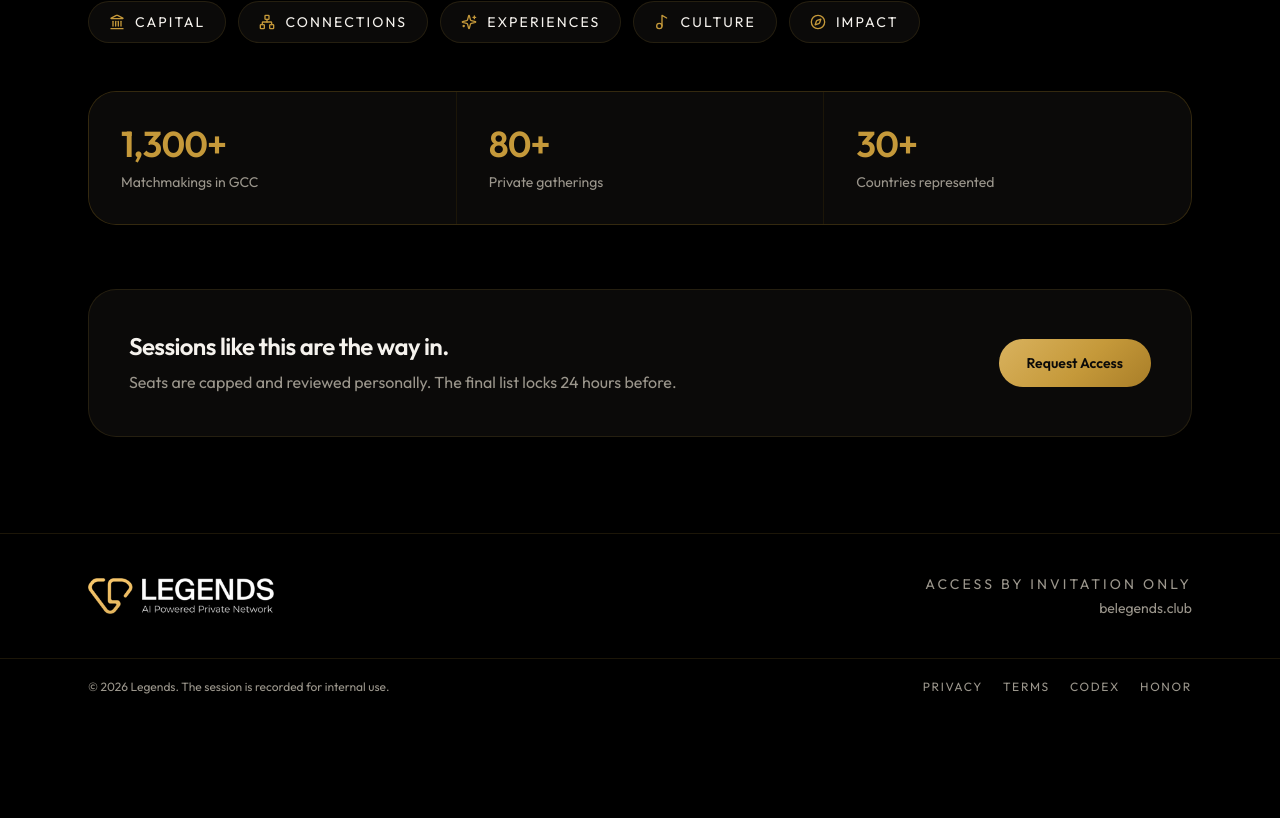
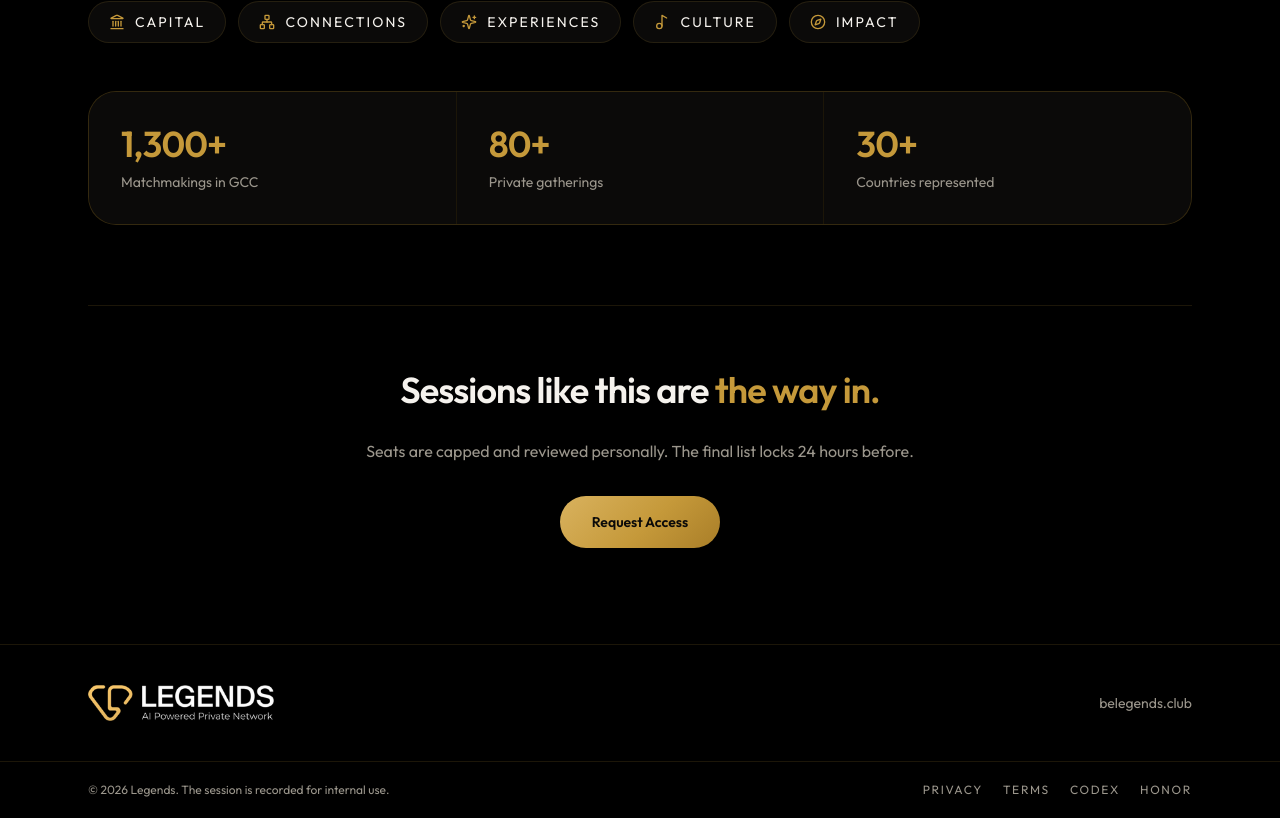
Before and after one commit to miaccinakk/legends-event, a Next.js app: page / in a window 1280 px wide. Shown: the part 3951-4769 px from the top of the page. Before the commit the page ends 4666 px from the top, so only its background shows below. Built offline with nearby package versions, Linux system fonts and the light colour scheme.

Commit message:
feat: revamp about legends CTA and adjust speaker portrait layout
Co-authored-by: miaccinakk <269912774+miaccinakk@users.noreply.github.com>

```diff
--- a/components/about-legends.tsx
+++ b/components/about-legends.tsx
@@ -62,15 +62,15 @@ export function AboutLegends() {
           ))}
         </div>
 
-        {/* Final CTA */}
-        <div className="mt-16 flex flex-col items-start gap-6 rounded-2xl border border-primary/30 bg-card p-8 sm:flex-row sm:items-center sm:justify-between sm:p-10">
-          <div>
-            <h3 className="text-balance text-2xl font-semibold tracking-tight">Sessions like this are the way in.</h3>
-            <p className="mt-2 text-pretty text-muted-foreground">
-              Seats are capped and reviewed personally. The final list locks 24 hours before.
-            </p>
-          </div>
-          <ApplyButton className="shrink-0 rounded-full gold-fill px-7 py-3.5 text-sm font-semibold text-primary-foreground transition-opacity hover:opacity-90">
+        {/* Final CTA — centered band, no card border, distinct from the stats block above */}
+        <div className="mt-20 flex flex-col items-center gap-7 border-t border-border pt-16 text-center">
+          <h3 className="max-w-2xl text-balance text-3xl font-semibold tracking-tight sm:text-4xl">
+            Sessions like this are <span className="gold-text">the way in.</span>
+          </h3>
+          <p className="max-w-xl text-pretty leading-relaxed text-muted-foreground">
+            Seats are capped and reviewed personally. The final list locks 24 hours before.
+          </p>
+          <ApplyButton className="mt-1 rounded-full gold-fill px-8 py-4 text-sm font-semibold text-primary-foreground transition-opacity hover:opacity-90">
             Request Access
           </ApplyButton>
         </div>
--- a/components/hero.tsx
+++ b/components/hero.tsx
@@ -75,12 +75,12 @@ export function Hero() {
             </div>
           </div>
 
-          {/* Right — speaker portrait. On mobile it sits behind the text block, faded so copy stays readable. On desktop it becomes a prominent side portrait. */}
-          <div className="absolute inset-0 -z-[1] opacity-40 lg:relative lg:inset-auto lg:z-0 lg:min-h-[560px] lg:opacity-100">
+          {/* Right — speaker portrait. On mobile it sits behind the text block, faded and masked so copy stays readable. On desktop it becomes a prominent side portrait. */}
+          <div className="pointer-events-none absolute inset-0 z-0 opacity-[0.45] [mask-image:linear-gradient(to_bottom,transparent,#000_20%,#000_75%,transparent)] lg:pointer-events-auto lg:relative lg:inset-auto lg:opacity-100 lg:min-h-[560px] lg:[mask-image:none]">
             <img
               src="/images/julius-bachmann.png"
               alt="Julius Bachmann — VC, CFO, Founder and musician"
-              className="pointer-events-none absolute left-1/2 top-1/2 w-[128%] max-w-none -translate-x-[58%] -translate-y-1/2 object-contain lg:left-0 lg:-translate-x-[22%]"
+              className="absolute left-1/2 top-1/2 h-[115%] w-auto max-w-none -translate-x-1/2 -translate-y-1/2 object-contain lg:h-auto lg:w-[128%] lg:left-0 lg:-translate-x-[22%]"
             />
           </div>
         </div>
--- a/components/site-footer.tsx
+++ b/components/site-footer.tsx
@@ -13,7 +13,6 @@ export function SiteFooter() {
       <div className="mx-auto flex max-w-6xl flex-col items-start justify-between gap-6 px-6 py-10 sm:flex-row sm:items-center">
         <LegendsLogo />
         <div className="flex flex-col items-start gap-1 text-sm text-muted-foreground sm:items-end">
-          <span className="uppercase tracking-[0.22em]">Access by invitation only</span>
           <a href="https://belegends.club" className="transition-colors hover:text-primary">
             belegends.club
           </a>
```
